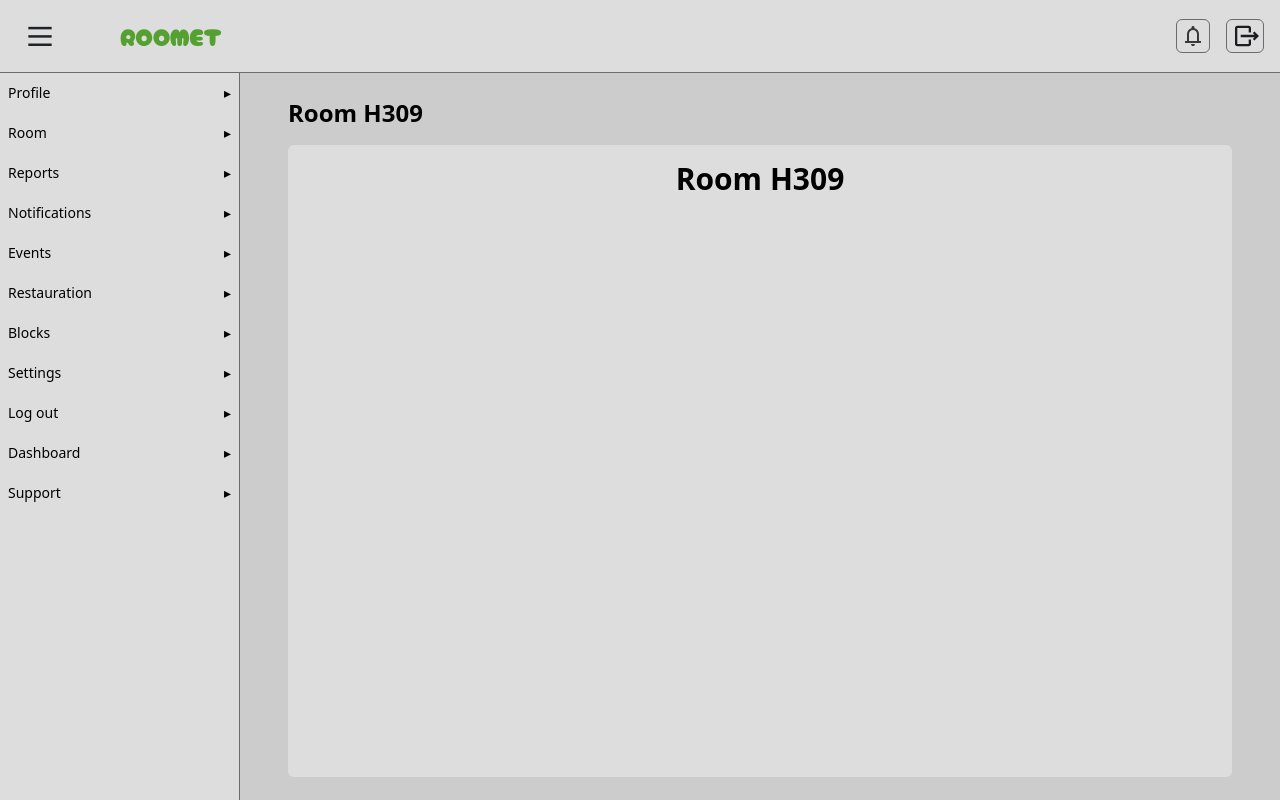
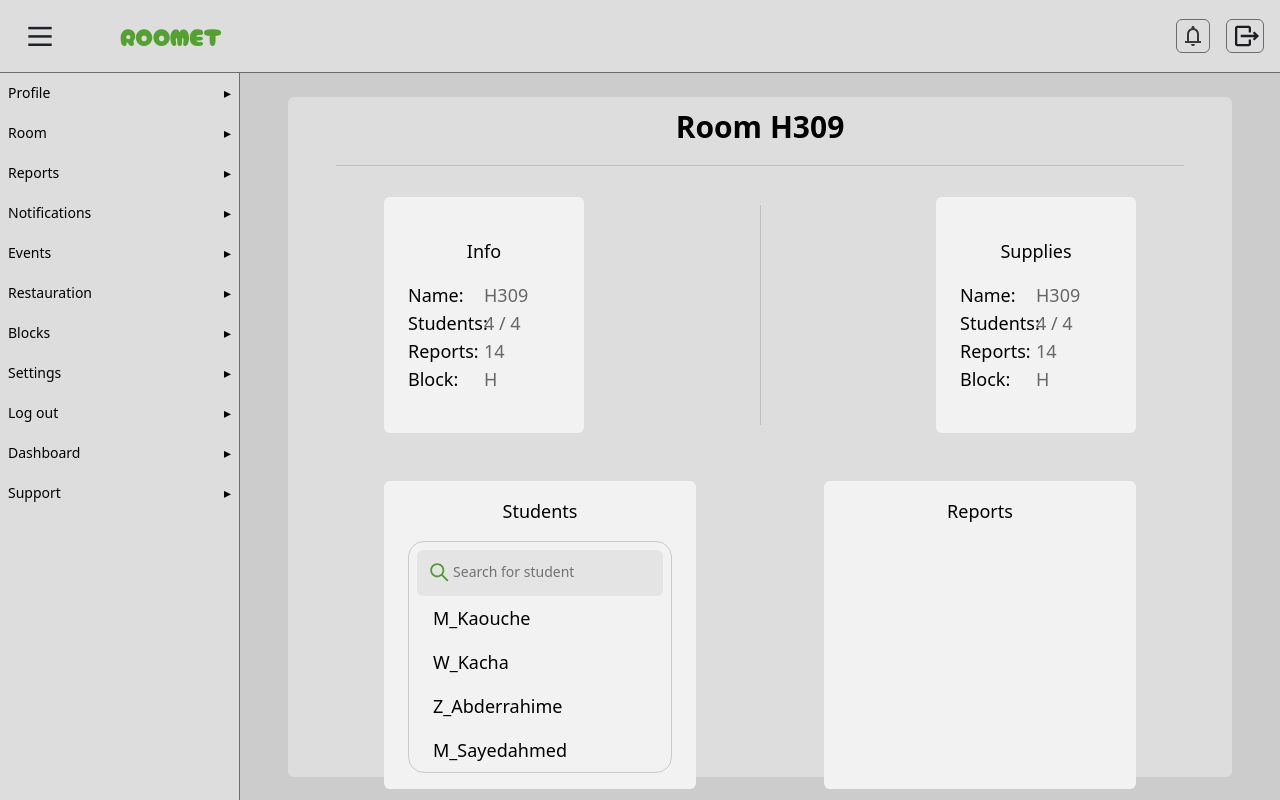
Before and after one commit to KMalek101/Roomet-front, a Next.js app: page /rooms/1 in a window 1280 px wide. Built offline with nearby package versions, Linux system fonts and the light colour scheme.

Commit message:
room changes

```diff
--- a/src/app/rooms/[id]/page.jsx
+++ b/src/app/rooms/[id]/page.jsx
@@ -11,7 +11,6 @@ export default function page() {
       <div className="flex overflow-hidden">
         <Sidebar />
         <div className="flex flex-col py-6 px-12 flex-1 overflow-y-auto h-screen no-scrollbar pb-24">
-          <p className="font-semibold text-2xl pb-4">Room H309</p>
             <Room />
         </div>
       </div>
--- a/src/components/room/Room.jsx
+++ b/src/components/room/Room.jsx
@@ -3,7 +3,79 @@ export default function Room() {
 
     return(
         <div className="bg-[var(--secondary-color)] h-full w-full rounded-md">
-            <h2 className="flex justify-center items-center font-bold text-3xl pt-4">Room {data.name}</h2>
+            <h2 className="flex justify-center items-center font-bold text-3xl py-3">Room {data.name}</h2>
+
+            <div className="h-[1px] w-full p-2 px-12">
+                <div className="h-[1px] w-full bg-[var(--g-color)] opacity-25"></div>
+            </div>
+
+            <div className="flex pt-6 justify-center gap-32 w-full items-stretch px-24">
+                <div className="flex flex-col bg-white brightness-95 rounded-md py-10 px-6 text-lg flex-1">
+                    <h2 className="flex justify-center pb-4 text-lg font-medium">Info</h2>
+                    <div>
+                        <div className="grid grid-cols-2">
+                            <p className="font-medium">Name:</p><p className="text-[var(--g-color)]">{data.name}</p>
+                        </div>
+                        <div className="grid grid-cols-2">
+                            <p className="font-medium">Students:</p><p className="text-[var(--g-color)]">{data.students.length} / {data.maxStudents}</p>
+                        </div>
+                        <div className="grid grid-cols-2">
+                            <p className="font-medium">Reports:</p><p className="text-[var(--g-color)]"> {data.reports}</p>
+                        </div>
+                        <div className="grid grid-cols-2">
+                            <p className="font-medium">Block:</p><p className="text-[var(--g-color)]">{data.block}</p>
+                        </div>
+                    </div>
+                </div>
+
+                <div className="w-[1px] p-2 px-12">
+                    <div className="w-[1px] h-full bg-[var(--g-color)] opacity-25"></div>
+                </div>
+
+                <div className="flex flex-col bg-white brightness-95 rounded-md py-10 px-6 text-lg flex-1">
+                    <h2 className="flex justify-center pb-4 text-lg font-medium">Supplies</h2>
+                    <div>
+                        <div className="grid grid-cols-2">
+                            <p className="font-medium">Name:</p><p className="text-[var(--g-color)]">{data.name}</p>
+                        </div>
+                        <div className="grid grid-cols-2">
+                            <p className="font-medium">Students:</p><p className="text-[var(--g-color)]">{data.students.length} / {data.maxStudents}</p>
+                        </div>
+                        <div className="grid grid-cols-2">
+                            <p className="font-medium">Reports:</p><p className="text-[var(--g-color)]"> {data.reports}</p>
+                        </div>
+                        <div className="grid grid-cols-2">
+                            <p className="font-medium">Block:</p><p className="text-[var(--g-color)]">{data.block}</p>
+                        </div>
+                    </div>
+                </div>
+            </div>
+
+            <div className="flex pt-12 justify-center gap-32 w-full items-stretch px-24">
+                <div className="flex flex-col bg-white brightness-95 rounded-md py-4 px-6 text-lg flex-1">
+                    <h2 className="flex justify-center pb-4 text-lg font-medium">Students</h2>
+                    <div className="border pt-2 px-2 rounded-2xl border-gray-300">
+                        <div className="flex items-center bg-[var(--g-color-opacity)] rounded-md py-1.5 px-2 text-sm pb-2">
+                            <svg className="w-8 h-8" viewBox="0 0 24 24" fill="none" xmlns="http://www.w3.org/2000/svg"><g id="SVGRepo_bgCarrier" stroke-width="0"></g><g id="SVGRepo_tracerCarrier" stroke-linecap="round" stroke-linejoin="round"></g><g id="SVGRepo_iconCarrier"> <path fill-rule="evenodd" clip-rule="evenodd" d="M15 10.5C15 12.9853 12.9853 15 10.5 15C8.01472 15 6 12.9853 6 10.5C6 8.01472 8.01472 6 10.5 6C12.9853 6 15 8.01472 15 10.5ZM14.1793 15.2399C13.1632 16.0297 11.8865 16.5 10.5 16.5C7.18629 16.5 4.5 13.8137 4.5 10.5C4.5 7.18629 7.18629 4.5 10.5 4.5C13.8137 4.5 16.5 7.18629 16.5 10.5C16.5 11.8865 16.0297 13.1632 15.2399 14.1792L20.0304 18.9697L18.9697 20.0303L14.1793 15.2399Z" fill="#54A131"></path> </g></svg>
+                            <input
+                            type="text"
+                            placeholder="Search for student"
+                            className="outline-none w-full"
+                            />
+                        </div>
+                        <div className="">
+                            {data.students.map((student, index) => {return(<p className="py-2 pl-4 cursor-pointer hover:bg-gray-100" key={index}>{student}</p>)})}
+                        </div>
+                    </div>
+                </div>
+
+                <div className="flex flex-col bg-white brightness-95 rounded-md py-4 px-6 text-lg flex-1">
+                    <h2 className="flex justify-center pb-4 text-lg font-medium">Reports</h2>
+                    <div>
+
+                    </div>
+                </div>
+            </div>
 
         </div>
     )
```
